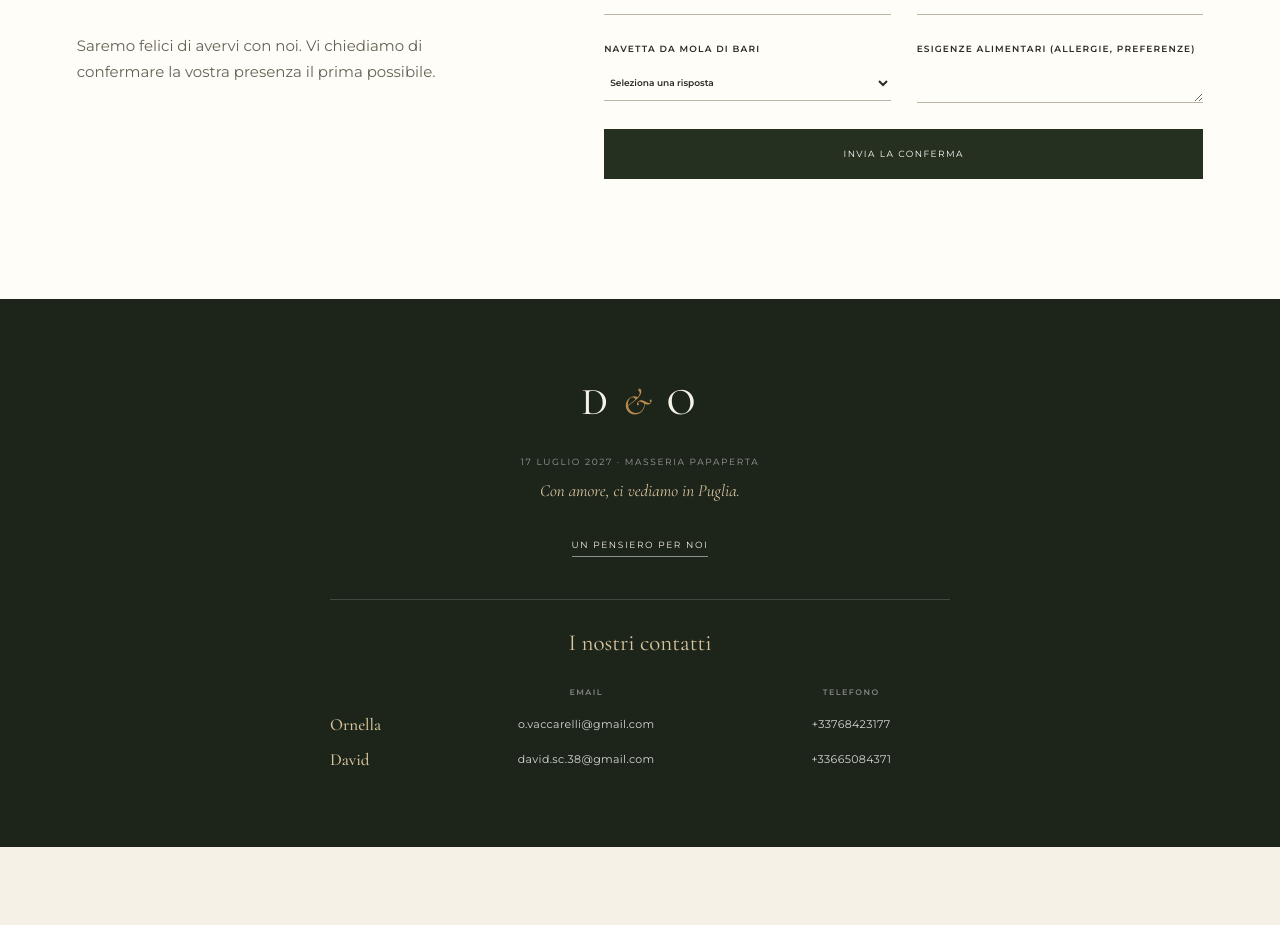
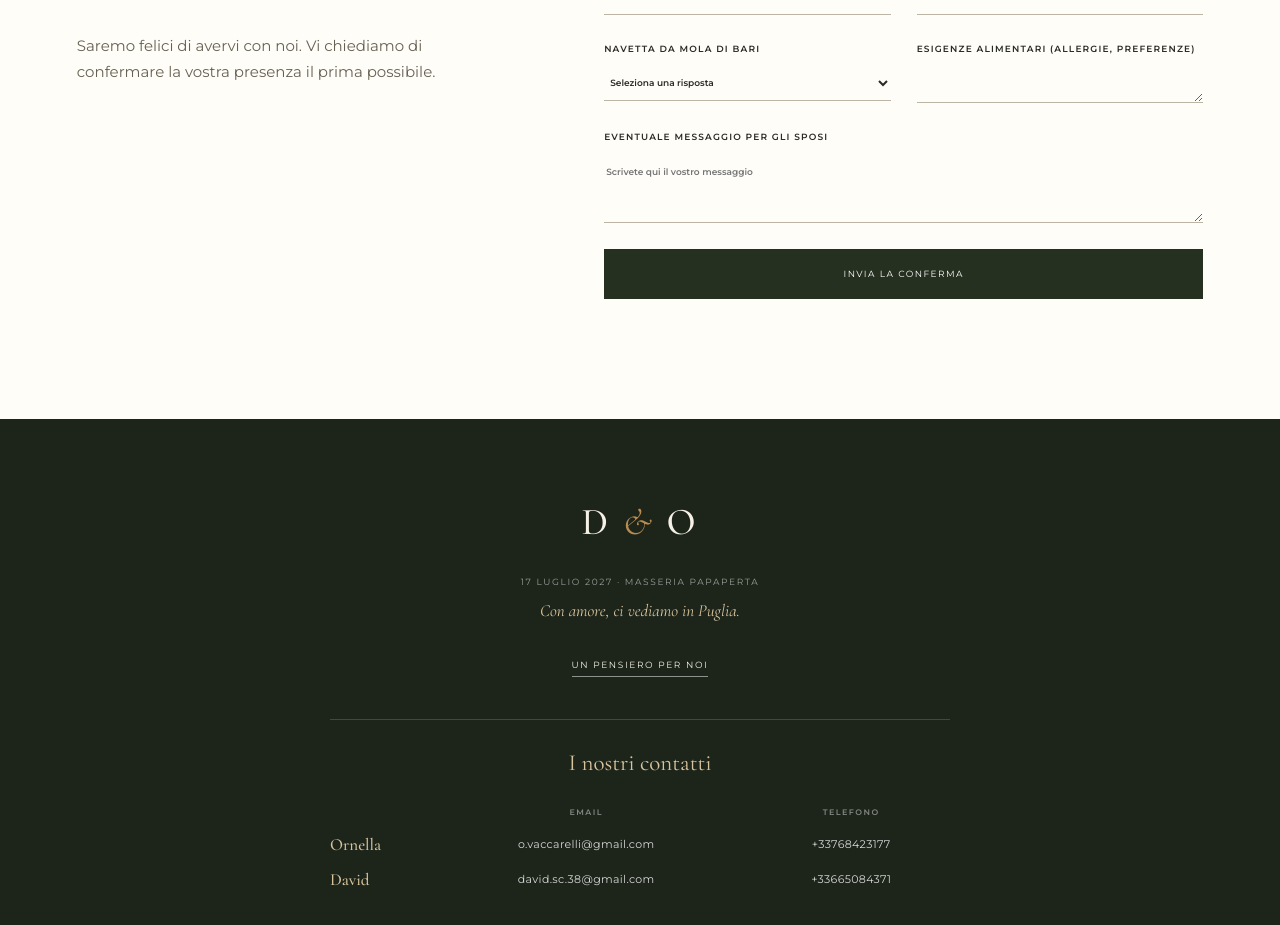
Before and after one commit to ovaccarelli/David-Ornella, a Next.js app: page / in a window 1280 px wide. Shown: the part 4220-5145 px from the top of the page. Before the commit the page ends 5067 px from the top, so only its background shows below. Built offline with nearby package versions, Linux system fonts and the light colour scheme.

Commit message:
feat: add optional RSVP message

```diff
--- a/_data/translations.ts
+++ b/_data/translations.ts
@@ -24,7 +24,7 @@ export const translations = {
     },
     rsvp: {
       eyebrow: "Répondez s’il vous plaît", title: "Ci sarete?", intro: "Saremo felici di avervi con noi. Vi chiediamo di confermare la vostra presenza il prima possibile.",
-      name: "Nome e cognome", namePlaceholder: "Il vostro nome", attending: "Parteciperete?", select: "Seleziona una risposta", yes: "Sì, con grande gioia", no: "Purtroppo non potrò esserci", adults: "Numero di adulti", children: "Numero di bambini (meno di 12 anni)", shuttle: "Navetta da Mola di Bari", shuttleYes: "Sì, sono interessato/a", shuttleNo: "No, mi organizzerò autonomamente", dietary: "Esigenze alimentari (allergie, preferenze)", submit: "Invia la conferma", none: "Nessuna", subject: "RSVP matrimonio David & Ornella",
+      name: "Nome e cognome", namePlaceholder: "Il vostro nome", attending: "Parteciperete?", select: "Seleziona una risposta", yes: "Sì, con grande gioia", no: "Purtroppo non potrò esserci", adults: "Numero di adulti", children: "Numero di bambini (meno di 12 anni)", shuttle: "Navetta da Mola di Bari", shuttleYes: "Sì, sono interessato/a", shuttleNo: "No, mi organizzerò autonomamente", dietary: "Esigenze alimentari (allergie, preferenze)", message: "Eventuale messaggio per gli sposi", messagePlaceholder: "Scrivete qui il vostro messaggio", submit: "Invia la conferma", none: "Nessuna", subject: "RSVP matrimonio David & Ornella",
     },
     footer: { line: "Con amore, ci vediamo in Puglia.", gift: "Un pensiero per noi", contacts: "I nostri contatti", email: "Email", phone: "Telefono" },
     gift: { back: "Torna all’invito", eyebrow: "Un pensiero per noi", title: "Il regalo più bello", titleSecond: "sarà avervi con noi.", intro: "Se desiderate comunque contribuire alla nostra prossima avventura, qui trovate le coordinate bancarie.", holder: "Intestatario", reason: "Causale", reasonValue: "Regalo matrimonio David & Ornella", pending: "Le coordinate bancarie saranno disponibili qui a breve." },
@@ -54,7 +54,7 @@ export const translations = {
     },
     rsvp: {
       eyebrow: "Please reply", title: "Will you join us?", intro: "We would be delighted to celebrate with you. Please confirm your attendance as soon as possible.",
-      name: "Full name", namePlaceholder: "Your name", attending: "Will you attend?", select: "Select an answer", yes: "Yes, with great joy", no: "Unfortunately, I cannot attend", adults: "Number of adults", children: "Number of children (under 12)", shuttle: "Shuttle from Mola di Bari", shuttleYes: "Yes, I’m interested", shuttleNo: "No, I’ll arrange my own transport", dietary: "Dietary requirements (allergies, preferences)", submit: "Send confirmation", none: "None", subject: "Wedding RSVP — David & Ornella",
+      name: "Full name", namePlaceholder: "Your name", attending: "Will you attend?", select: "Select an answer", yes: "Yes, with great joy", no: "Unfortunately, I cannot attend", adults: "Number of adults", children: "Number of children (under 12)", shuttle: "Shuttle from Mola di Bari", shuttleYes: "Yes, I’m interested", shuttleNo: "No, I’ll arrange my own transport", dietary: "Dietary requirements (allergies, preferences)", message: "Optional message for the couple", messagePlaceholder: "Write your message here", submit: "Send confirmation", none: "None", subject: "Wedding RSVP — David & Ornella",
     },
     footer: { line: "With love, see you in Puglia.", gift: "A gift for us", contacts: "Our contact details", email: "Email", phone: "Phone" },
     gift: { back: "Back to the invitation", eyebrow: "A gift for us", title: "The greatest gift", titleSecond: "will be having you with us.", intro: "If you would still like to contribute to our next adventure, you will find the bank details here.", holder: "Account holder", reason: "Payment reference", reasonValue: "Wedding gift — David & Ornella", pending: "The bank details will be available here soon." },
@@ -84,7 +84,7 @@ export const translations = {
     },
     rsvp: {
       eyebrow: "Répondez s’il vous plaît", title: "Serez-vous des nôtres ?", intro: "Nous serons ravis de vous compter parmi nous. Merci de confirmer votre présence dès que possible.",
-      name: "Nom et prénom", namePlaceholder: "Votre nom", attending: "Serez-vous présent ?", select: "Choisissez une réponse", yes: "Oui, avec grand plaisir", no: "Malheureusement, je ne pourrai pas venir", adults: "Nombre d’adultes", children: "Nombre d’enfants (moins de 12 ans)", shuttle: "Navette depuis Mola di Bari", shuttleYes: "Oui, cela m’intéresse", shuttleNo: "Non, je m’organiserai autrement", dietary: "Besoins alimentaires (allergies, préférences)", submit: "Envoyer la confirmation", none: "Aucun", subject: "RSVP mariage David & Ornella",
+      name: "Nom et prénom", namePlaceholder: "Votre nom", attending: "Serez-vous présent ?", select: "Choisissez une réponse", yes: "Oui, avec grand plaisir", no: "Malheureusement, je ne pourrai pas venir", adults: "Nombre d’adultes", children: "Nombre d’enfants (moins de 12 ans)", shuttle: "Navette depuis Mola di Bari", shuttleYes: "Oui, cela m’intéresse", shuttleNo: "Non, je m’organiserai autrement", dietary: "Besoins alimentaires (allergies, préférences)", message: "Message éventuel pour les mariés", messagePlaceholder: "Écrivez votre message ici", submit: "Envoyer la confirmation", none: "Aucun", subject: "RSVP mariage David & Ornella",
     },
     footer: { line: "Avec amour, rendez-vous dans les Pouilles.", gift: "Une attention pour nous", contacts: "Nos coordonnées", email: "E-mail", phone: "Téléphone" },
     gift: { back: "Retour à l’invitation", eyebrow: "Une attention pour nous", title: "Le plus beau cadeau", titleSecond: "sera de vous avoir avec nous.", intro: "Si vous souhaitez malgré tout contribuer à notre prochaine aventure, vous trouverez ici nos coordonnées bancaires.", holder: "Titulaire du compte", reason: "Motif du virement", reasonValue: "Cadeau de mariage — David & Ornella", pending: "Les coordonnées bancaires seront bientôt disponibles ici." },
--- a/_includes/components/RsvpForm.tsx
+++ b/_includes/components/RsvpForm.tsx
@@ -16,6 +16,7 @@ export function RsvpForm() {
       `${t.rsvp.children}: ${form.get("children")}`,
       `${t.rsvp.shuttle}: ${form.get("transport")}`,
       `${t.rsvp.dietary}: ${form.get("diet") || t.rsvp.none}`,
+      `${t.rsvp.message}: ${form.get("message") || t.rsvp.none}`,
     ].join("\n");
 
     window.location.href =
@@ -57,6 +58,10 @@ export function RsvpForm() {
         {t.rsvp.dietary}
         <textarea name="diet" rows={1} />
       </label>
+      <label className="fullField">
+        {t.rsvp.message}
+        <textarea name="message" rows={3} placeholder={t.rsvp.messagePlaceholder} />
+      </label>
       <button className="button" type="submit">{t.rsvp.submit}</button>
     </form>
   );
--- a/assets/css/site.css
+++ b/assets/css/site.css
@@ -162,6 +162,7 @@ h1 em { display: inline-block; color: #d1a76d; font-weight: 400; font-size: .68e
 .rsvpIntro > p:last-child { max-width: 430px; color: #666153; margin-top: 30px; }
 .rsvpForm { display: grid; grid-template-columns: 1fr 1fr; gap: 26px; }
 .rsvpForm label { display: flex; flex-direction: column; gap: 8px; text-transform: uppercase; letter-spacing: .13em; font-size: 9px; font-weight: 600; }
+.rsvpForm .fullField { grid-column: 1 / -1; }
 .rsvpForm .button { grid-column: 1 / -1; }
 input, select, textarea { width: 100%; border: 0; border-bottom: 1px solid #bcb4a5; border-radius: 0; padding: 11px 2px; background: transparent; color: var(--ink); outline: none; }
 input:focus, select:focus, textarea:focus { border-color: var(--gold); }
```
Also changed, not shown: 24 other files (tests, documents, lock files or other folders).
